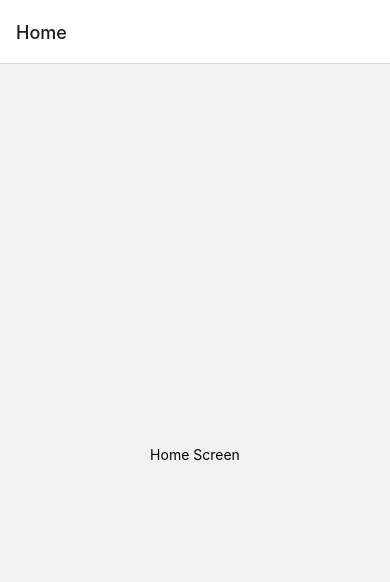
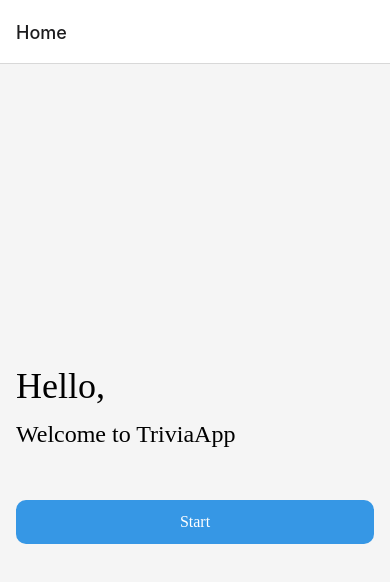
Before and after one commit to josecarvajal8/triviaChallenge, a React Native app: screen /Home in a window 390 px wide. Shown: the top 582 px of the page. Built offline with nearby package versions, Linux system fonts and the light colour scheme.

Commit message:
feat: initial home screen

```diff
--- a/App.tsx
+++ b/App.tsx
@@ -1,26 +1,8 @@
 import React from 'react';
-import {Text, View} from 'react-native';
-import {NavigationContainer} from '@react-navigation/native';
-import {createNativeStackNavigator} from '@react-navigation/native-stack';
-
-const Stack = createNativeStackNavigator();
-
-function HomeScreen() {
-  return (
-    <View style={{flex: 1, alignItems: 'center', justifyContent: 'center'}}>
-      <Text>Home Screen</Text>
-    </View>
-  );
-}
+import {Router} from './src/router';
 
 function App(): React.JSX.Element {
-  return (
-    <NavigationContainer>
-      <Stack.Navigator>
-        <Stack.Screen name="Home" component={HomeScreen} />
-      </Stack.Navigator>
-    </NavigationContainer>
-  );
+  return <Router />;
 }
 
 export default App;
--- /dev/null
+++ b/src/components/layout/BaseLayout.tsx
@@ -0,0 +1,15 @@
+import React, {FC} from 'react';
+import {StyleSheet, View} from 'react-native';
+import {colors} from '../../constants/styling';
+
+export const BaseLayout: FC<{children: React.ReactNode}> = ({children}) => {
+  return <View style={styles.root}>{children}</View>;
+};
+
+const styles = StyleSheet.create({
+  root: {
+    flex: 1,
+    backgroundColor: colors.white_smoke,
+    padding: 16,
+  },
+});
--- a/src/constants/styling.ts
+++ b/src/constants/styling.ts
@@ -1,8 +1,9 @@
 export const colors = {
-  primary: '#00FF00',
-  primary_variant: '#3697E5',
-  secondary: '#9500FF',
-  secondary_variant: '#00B1AE',
+  primary: '#3697E5',
+  secondary: '#FF4500',
+  accent_yellow: '#FFD700',
+  accent_gray: '#D3D3D3',
+  white_smoke: '#F5F5F5',
   white: '#FFFF',
   black: '#000',
 };
--- a/src/constants/typo.ts
+++ b/src/constants/typo.ts
@@ -1,3 +1,11 @@
+export enum fonts {
+  thin = 'Montserrat-Thin',
+  light = 'Montserrat-Light',
+  regular = 'Montserrat-Regular',
+  semibold = 'Montserrat-Semibold',
+  bold = 'Montserrat-Bold',
+}
+
 export const getFontSizes = (
   value: 'body' | 'title' | 'headline' | 'display' | 'caption',
 ): {fontSize: number; lineHeight: number} => {
--- /dev/null
+++ b/src/router/Router.interface.ts
@@ -0,0 +1,5 @@
+export type RootStackParamList = {
+  Home: undefined;
+  Challenge: undefined;
+  Results: undefined;
+};
--- /dev/null
+++ b/src/router/Router.tsx
@@ -0,0 +1,17 @@
+import React, {FC} from 'react';
+import {NavigationContainer} from '@react-navigation/native';
+import {createNativeStackNavigator} from '@react-navigation/native-stack';
+import {RootStackParamList} from './Router.interface';
+import {Home} from '../screens';
+
+const Stack = createNativeStackNavigator<RootStackParamList>();
+
+export const Router: FC = () => {
+  return (
+    <NavigationContainer>
+      <Stack.Navigator>
+        <Stack.Screen name="Home" component={Home} />
+      </Stack.Navigator>
+    </NavigationContainer>
+  );
+};
--- /dev/null
+++ b/src/router/index.ts
@@ -0,0 +1 @@
+export {Router} from './Router';
--- /dev/null
+++ b/src/screens/Home.tsx
@@ -0,0 +1,50 @@
+import React, {FC} from 'react';
+import {BaseLayout} from '../components/layout/BaseLayout';
+import {Pressable, StyleSheet, Text, View} from 'react-native';
+import {fonts, getFontSizes} from '../constants/typo';
+import {colors} from '../constants/styling';
+
+export const Home: FC = () => {
+  return (
+    <BaseLayout>
+      <View style={styles.container}>
+        <Text style={styles.title}>
+          {'Hello,\n'}
+          <Text style={styles.span}>{'Welcome to TriviaApp'}</Text>
+        </Text>
+        <Pressable style={styles.button}>
+          <Text style={styles.buttonTitle}>{'Start'}</Text>
+        </Pressable>
+      </View>
+    </BaseLayout>
+  );
+};
+
+const styles = StyleSheet.create({
+  container: {
+    flex: 1,
+    justifyContent: 'center',
+    gap: 48,
+  },
+  title: {
+    fontFamily: fonts.semibold,
+    ...getFontSizes('display'),
+  },
+  span: {
+    fontFamily: fonts.regular,
+    ...getFontSizes('headline'),
+  },
+  button: {
+    width: '100%',
+    backgroundColor: colors.primary,
+    padding: 10,
+    alignItems: 'center',
+    justifyContent: 'center',
+    borderRadius: 10,
+  },
+  buttonTitle: {
+    fontFamily: fonts.semibold,
+    ...getFontSizes('body'),
+    color: colors.white,
+  },
+});
--- /dev/null
+++ b/src/screens/index.ts
@@ -0,0 +1 @@
+export {Home} from './Home';
```
